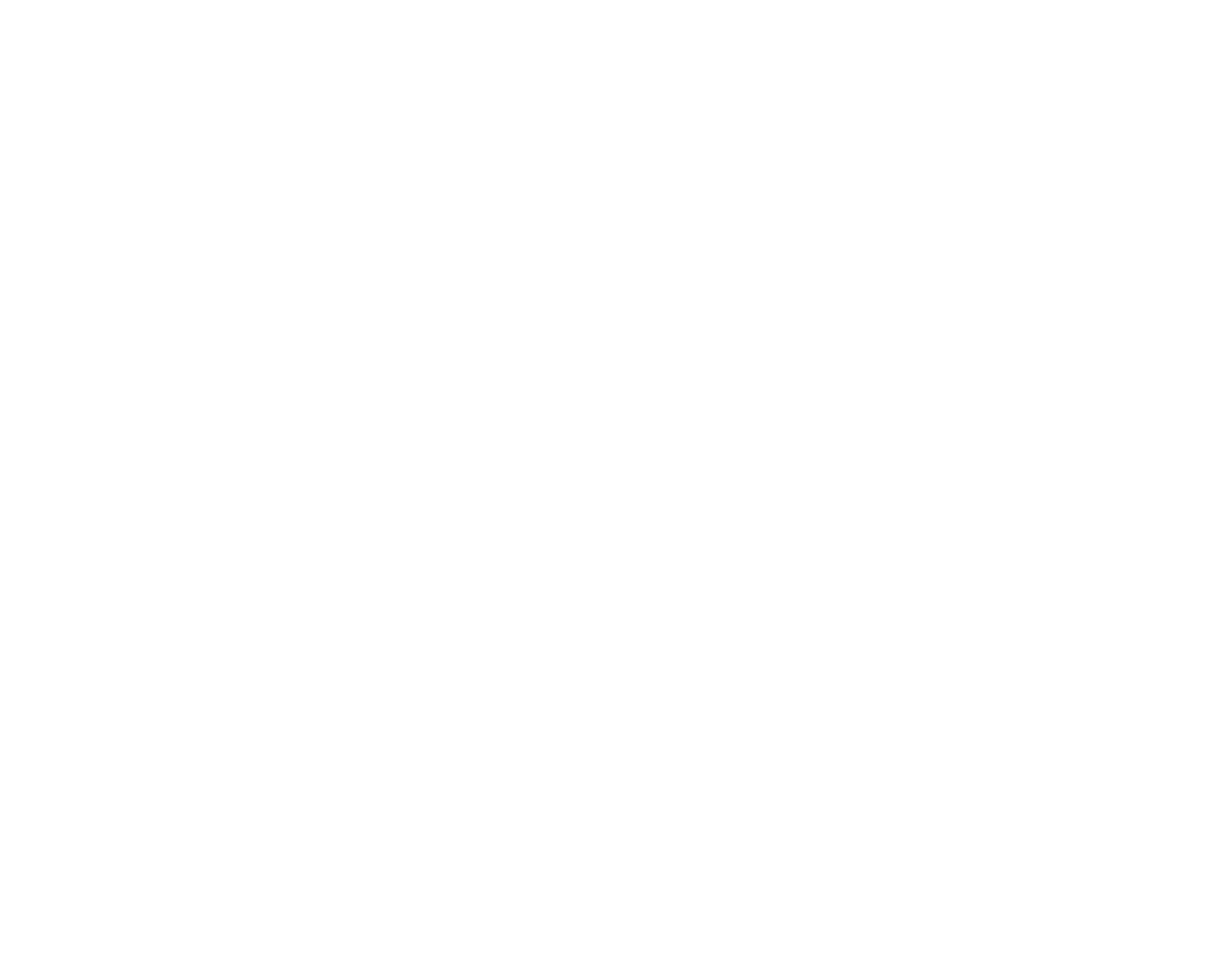
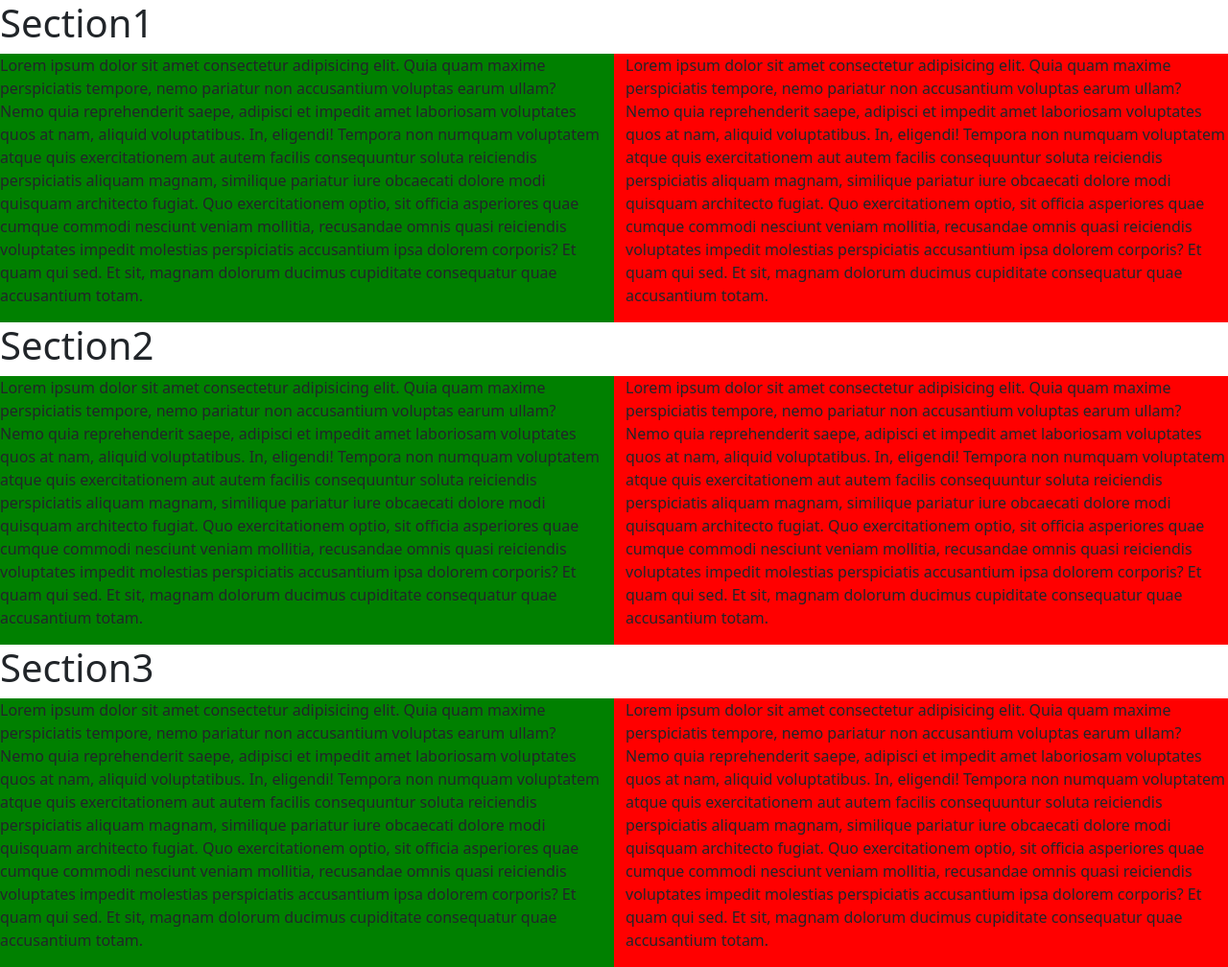
Before and after one commit to AliceTrainings/leevomax, a plain HTML site: page index.html in a window 1280 px wide. Shown: the whole page at 96% size. Before the commit the page ends 800 px from the top, so only its background shows below. Drawn offline with nearby package versions, Linux system fonts and the light colour scheme.

Commit message:
Started off: Avinash

```diff
--- a/index.html
+++ b/index.html
@@ -3,9 +3,41 @@
 <head>
     <meta charset="UTF-8">
     <meta name="viewport" content="width=device-width, initial-scale=1.0">
-    <title>Document</title>
+    <link href="https://cdn.jsdelivr.net/npm/bootstrap@5.3.3/dist/css/bootstrap.min.css" rel="stylesheet" integrity="sha384-QWTKZyjpPEjISv5WaRU9OFeRpok6YctnYmDr5pNlyT2bRjXh0JMhjY6hW+ALEwIH" crossorigin="anonymous">
+    <script src="https://cdn.jsdelivr.net/npm/bootstrap@5.3.3/dist/js/bootstrap.bundle.min.js" integrity="sha384-YvpcrYf0tY3lHB60NNkmXc5s9fDVZLESaAA55NDzOxhy9GkcIdslK1eN7N6jIeHz" crossorigin="anonymous"></script>
+    <link rel="stylesheet" href="styles/style.css">
+    <title>Leevomax</title>
 </head>
 <body>
 
+    <h1>Section1</h1>
+    <div class="row">
+        <div class="col-lg-6 green">
+            <p>Lorem ipsum dolor sit amet consectetur adipisicing elit. Quia quam maxime perspiciatis tempore, nemo pariatur non accusantium voluptas earum ullam? Nemo quia reprehenderit saepe, adipisci et impedit amet laboriosam voluptates quos at nam, aliquid voluptatibus. In, eligendi! Tempora non numquam voluptatem atque quis exercitationem aut autem facilis consequuntur soluta reiciendis perspiciatis aliquam magnam, similique pariatur iure obcaecati dolore modi quisquam architecto fugiat. Quo exercitationem optio, sit officia asperiores quae cumque commodi nesciunt veniam mollitia, recusandae omnis quasi reiciendis voluptates impedit molestias perspiciatis accusantium ipsa dolorem corporis? Et quam qui sed. Et sit, magnam dolorum ducimus cupiditate consequatur quae accusantium totam.</p>
+        </div>
+        <div class="col-lg-6 red">
+            <p>Lorem ipsum dolor sit amet consectetur adipisicing elit. Quia quam maxime perspiciatis tempore, nemo pariatur non accusantium voluptas earum ullam? Nemo quia reprehenderit saepe, adipisci et impedit amet laboriosam voluptates quos at nam, aliquid voluptatibus. In, eligendi! Tempora non numquam voluptatem atque quis exercitationem aut autem facilis consequuntur soluta reiciendis perspiciatis aliquam magnam, similique pariatur iure obcaecati dolore modi quisquam architecto fugiat. Quo exercitationem optio, sit officia asperiores quae cumque commodi nesciunt veniam mollitia, recusandae omnis quasi reiciendis voluptates impedit molestias perspiciatis accusantium ipsa dolorem corporis? Et quam qui sed. Et sit, magnam dolorum ducimus cupiditate consequatur quae accusantium totam.</p>
+        </div>
+    </div>
+
+    <h1>Section2</h1>
+    <div class="row">
+        <div class="col-lg-6 green">
+            <p>Lorem ipsum dolor sit amet consectetur adipisicing elit. Quia quam maxime perspiciatis tempore, nemo pariatur non accusantium voluptas earum ullam? Nemo quia reprehenderit saepe, adipisci et impedit amet laboriosam voluptates quos at nam, aliquid voluptatibus. In, eligendi! Tempora non numquam voluptatem atque quis exercitationem aut autem facilis consequuntur soluta reiciendis perspiciatis aliquam magnam, similique pariatur iure obcaecati dolore modi quisquam architecto fugiat. Quo exercitationem optio, sit officia asperiores quae cumque commodi nesciunt veniam mollitia, recusandae omnis quasi reiciendis voluptates impedit molestias perspiciatis accusantium ipsa dolorem corporis? Et quam qui sed. Et sit, magnam dolorum ducimus cupiditate consequatur quae accusantium totam.</p>
+        </div>
+        <div class="col-lg-6 red">
+            <p>Lorem ipsum dolor sit amet consectetur adipisicing elit. Quia quam maxime perspiciatis tempore, nemo pariatur non accusantium voluptas earum ullam? Nemo quia reprehenderit saepe, adipisci et impedit amet laboriosam voluptates quos at nam, aliquid voluptatibus. In, eligendi! Tempora non numquam voluptatem atque quis exercitationem aut autem facilis consequuntur soluta reiciendis perspiciatis aliquam magnam, similique pariatur iure obcaecati dolore modi quisquam architecto fugiat. Quo exercitationem optio, sit officia asperiores quae cumque commodi nesciunt veniam mollitia, recusandae omnis quasi reiciendis voluptates impedit molestias perspiciatis accusantium ipsa dolorem corporis? Et quam qui sed. Et sit, magnam dolorum ducimus cupiditate consequatur quae accusantium totam.</p>
+        </div>
+    </div>
+
+    <h1>Section3</h1>
+    <div class="row">
+        <div class="col-lg-6 green">
+            <p>Lorem ipsum dolor sit amet consectetur adipisicing elit. Quia quam maxime perspiciatis tempore, nemo pariatur non accusantium voluptas earum ullam? Nemo quia reprehenderit saepe, adipisci et impedit amet laboriosam voluptates quos at nam, aliquid voluptatibus. In, eligendi! Tempora non numquam voluptatem atque quis exercitationem aut autem facilis consequuntur soluta reiciendis perspiciatis aliquam magnam, similique pariatur iure obcaecati dolore modi quisquam architecto fugiat. Quo exercitationem optio, sit officia asperiores quae cumque commodi nesciunt veniam mollitia, recusandae omnis quasi reiciendis voluptates impedit molestias perspiciatis accusantium ipsa dolorem corporis? Et quam qui sed. Et sit, magnam dolorum ducimus cupiditate consequatur quae accusantium totam.</p>
+        </div>
+        <div class="col-lg-6 red">
+            <p>Lorem ipsum dolor sit amet consectetur adipisicing elit. Quia quam maxime perspiciatis tempore, nemo pariatur non accusantium voluptas earum ullam? Nemo quia reprehenderit saepe, adipisci et impedit amet laboriosam voluptates quos at nam, aliquid voluptatibus. In, eligendi! Tempora non numquam voluptatem atque quis exercitationem aut autem facilis consequuntur soluta reiciendis perspiciatis aliquam magnam, similique pariatur iure obcaecati dolore modi quisquam architecto fugiat. Quo exercitationem optio, sit officia asperiores quae cumque commodi nesciunt veniam mollitia, recusandae omnis quasi reiciendis voluptates impedit molestias perspiciatis accusantium ipsa dolorem corporis? Et quam qui sed. Et sit, magnam dolorum ducimus cupiditate consequatur quae accusantium totam.</p>
+        </div>
+    </div>
 </body>
 </html>
--- a/styles/style.css
+++ b/styles/style.css
@@ -0,0 +1,6 @@
+.green{
+    background-color: green;
+}
+.red{
+    background-color: red;
+}
```
